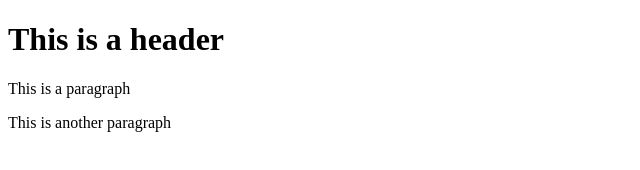
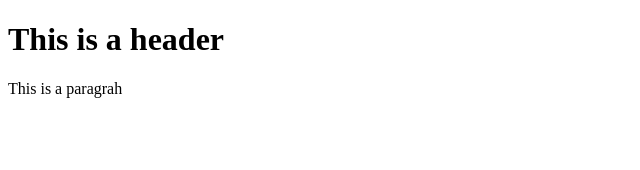
Before and after one commit to ShannonMooney1/git-test, a website: page index.html in a window 1280 px wide. Shown: the whole page, without its empty margins (0-640 px from the left). Drawn offline with Linux system fonts and the light colour scheme.

Commit message:
Second commit

```diff
--- a/index.html
+++ b/index.html
@@ -2,7 +2,6 @@
 <html>
     <body>
         <h1> This is a header</h1>
-        <p> This is a paragraph </p>
-        <p> This is another paragraph</p>
+        <p> This is a paragrah </p>
     </body>
 </html>
```
